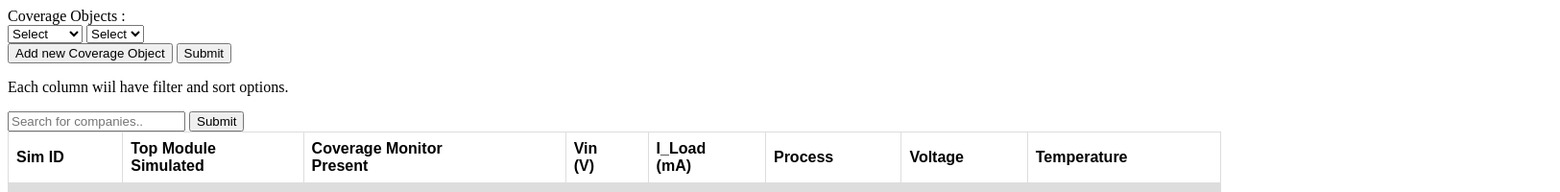
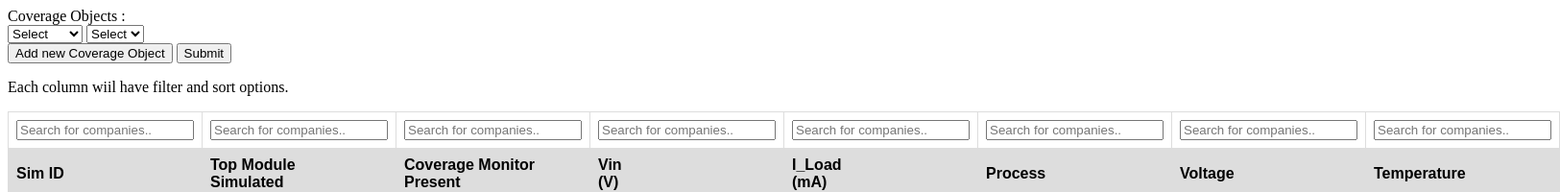
Before and after one commit to dassbrothers/dassbrothers.github.io, a plain HTML site: page sample.html in a window 1280 px wide. Both pictures are taken after a click on the button "Submit". Shown: the top 200 px of the page at 96% size, 1625 px wide, since content can reach past the window. Drawn offline with nearby package versions, Linux system fonts and the light colour scheme.

Commit message:
Add files via upload

```diff
--- a/sample.html
+++ b/sample.html
@@ -105,7 +105,7 @@
 
 		<div id = "data" style="display: none">
 			<p> Each column wiil have filter and sort options. </p>
-			<input type="text" id="myInput" onkeyup="myFunction()" placeholder="Search for companies.." title="Type in a name">
+
 			<!-- <table id="myTable">
 			  <tr>
 				<th>Company</th>
@@ -151,6 +151,16 @@
 			  </tr>
 			</table> -->
 			<table>
+				<tr>
+					<td><input type="text" id="myInput" onkeyup="myFunction()" placeholder="Search for companies.." title="Type in a name"></td>
+					<td><input type="text" id="myInput" onkeyup="myFunction()" placeholder="Search for companies.." title="Type in a name"></td>
+					<td><input type="text" id="myInput" onkeyup="myFunction()" placeholder="Search for companies.." title="Type in a name"></td>
+					<td><input type="text" id="myInput" onkeyup="myFunction()" placeholder="Search for companies.." title="Type in a name"></td>
+					<td><input type="text" id="myInput" onkeyup="myFunction()" placeholder="Search for companies.." title="Type in a name"></td>
+					<td><input type="text" id="myInput" onkeyup="myFunction()" placeholder="Search for companies.." title="Type in a name"></td>
+					<td><input type="text" id="myInput" onkeyup="myFunction()" placeholder="Search for companies.." title="Type in a name"></td>
+					<td><input type="text" id="myInput" onkeyup="myFunction()" placeholder="Search for companies.." title="Type in a name"></td>
+				</tr>
 				 <tr>
 				   <th>Sim ID</th>
 				   <th>Top Module <br>Simulated</th>
@@ -291,8 +301,8 @@
 				   <td>1.75</td>
 				   <td>41</td>
 				 </tr>
- <tr>
-			<input type="submit" value="Submit" >
+				 <tr> <td colspan="8">  <input type="submit" value="Submit" align="center"> </td></tr>
+			</table>
 		</div>
 	</form>
 	</div>
```
Lines whose indentation alone changed are shown as unchanged.
